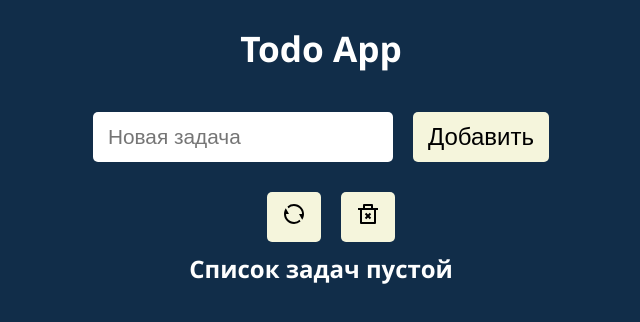
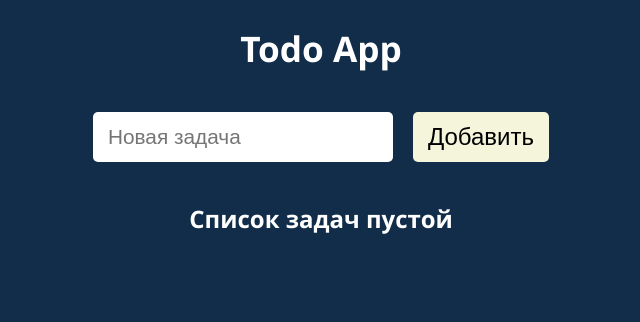
Before and after one commit to Butterzzz/todo-app-v2, a React (Create React App) app: page / in a window 1280 px wide. Shown: the top 322 px of the page, without its empty margins (319-959 px from the left). Built offline with nearby package versions, Linux system fonts and the light colour scheme.

Commit message:
feat: hiding the block with buttons when there are no tasks

```diff
--- a/src/App.js
+++ b/src/App.js
@@ -41,7 +41,10 @@ function App() {
     <div className="App">
       <h1>Todo App</h1>
       <TodoForm addTodo={addTodoHandler} />
-      <TodosActions resetTodos={resetTodoHandler} deleteComplitedTodos={deleteCompletedTpdpsHandler} />
+      {!!todos.length > 0 && <TodosActions
+        resetTodos={resetTodoHandler}
+        deleteComplitedTodos={deleteCompletedTpdpsHandler}
+      />}
       <TodoList
         todos={todos}
         deleteTodo={deleteTodoHandler}
```
